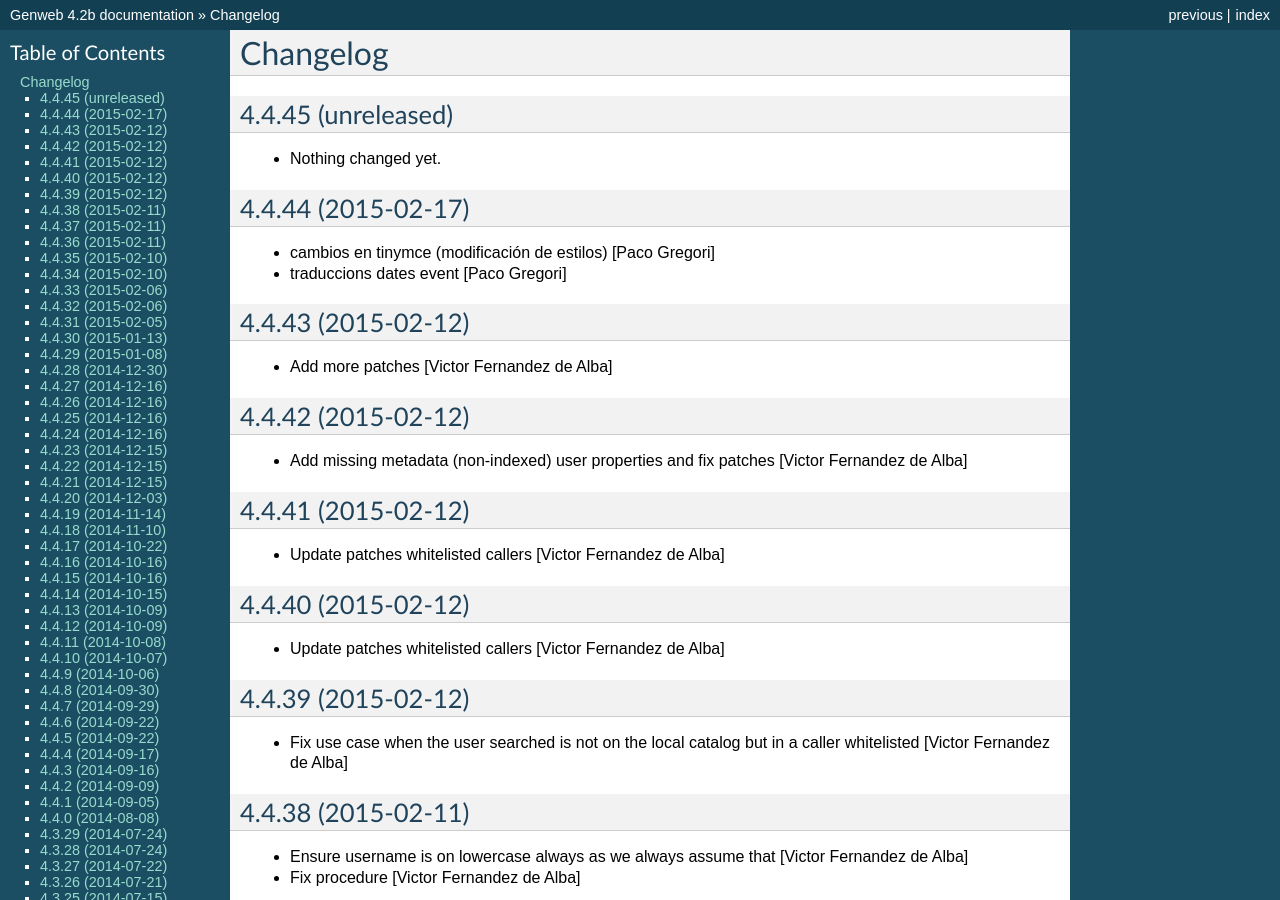
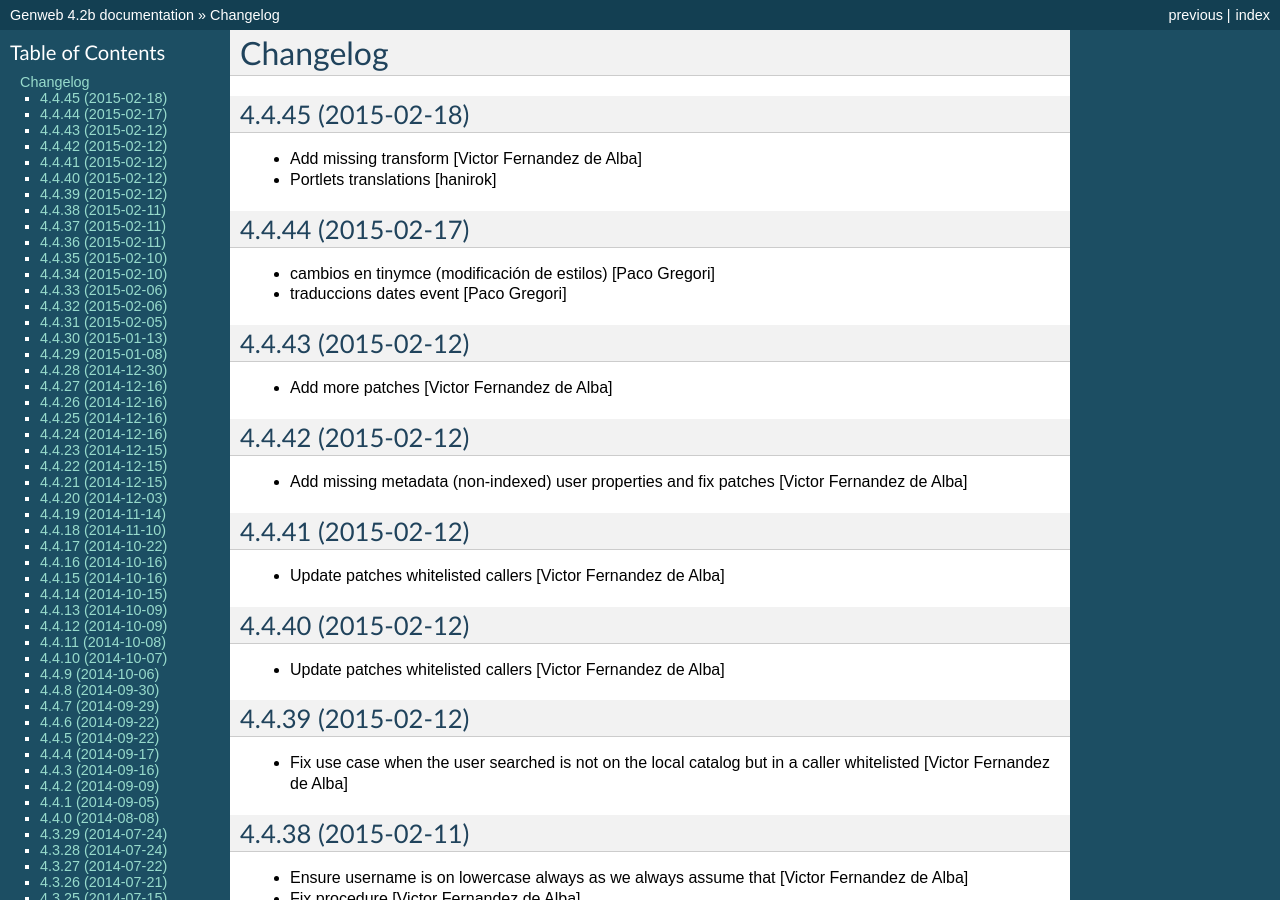
Before and after one commit to UPCnet/genweb.core, a Sphinx documentation site: the page built from docs/HISTORY.rst, in a window 1280 px wide and 900 px high. Built offline with Sphinx 7.4.7, drawn with Linux system fonts in a browser that asks for light colours.

Commit message:
Preparing release 4.4.45

```diff
--- a/docs/HISTORY.rst
+++ b/docs/HISTORY.rst
@@ -1,11 +1,11 @@
 Changelog
 =========
 
-4.4.45 (unreleased)
+4.4.45 (2015-02-18)
 -------------------
 
-- Nothing changed yet.
-
+* Add missing transform [Victor Fernandez de Alba]
+* Portlets translations [hanirok]
 
 4.4.44 (2015-02-17)
 -------------------
--- a/setup.py
+++ b/setup.py
@@ -1,7 +1,7 @@
 from setuptools import setup, find_packages
 import os
 
-version = '4.4.45.dev0'
+version = '4.4.45'
 
 README = open("README.rst").read()
 HISTORY = open(os.path.join("docs", "HISTORY.rst")).read()
```
